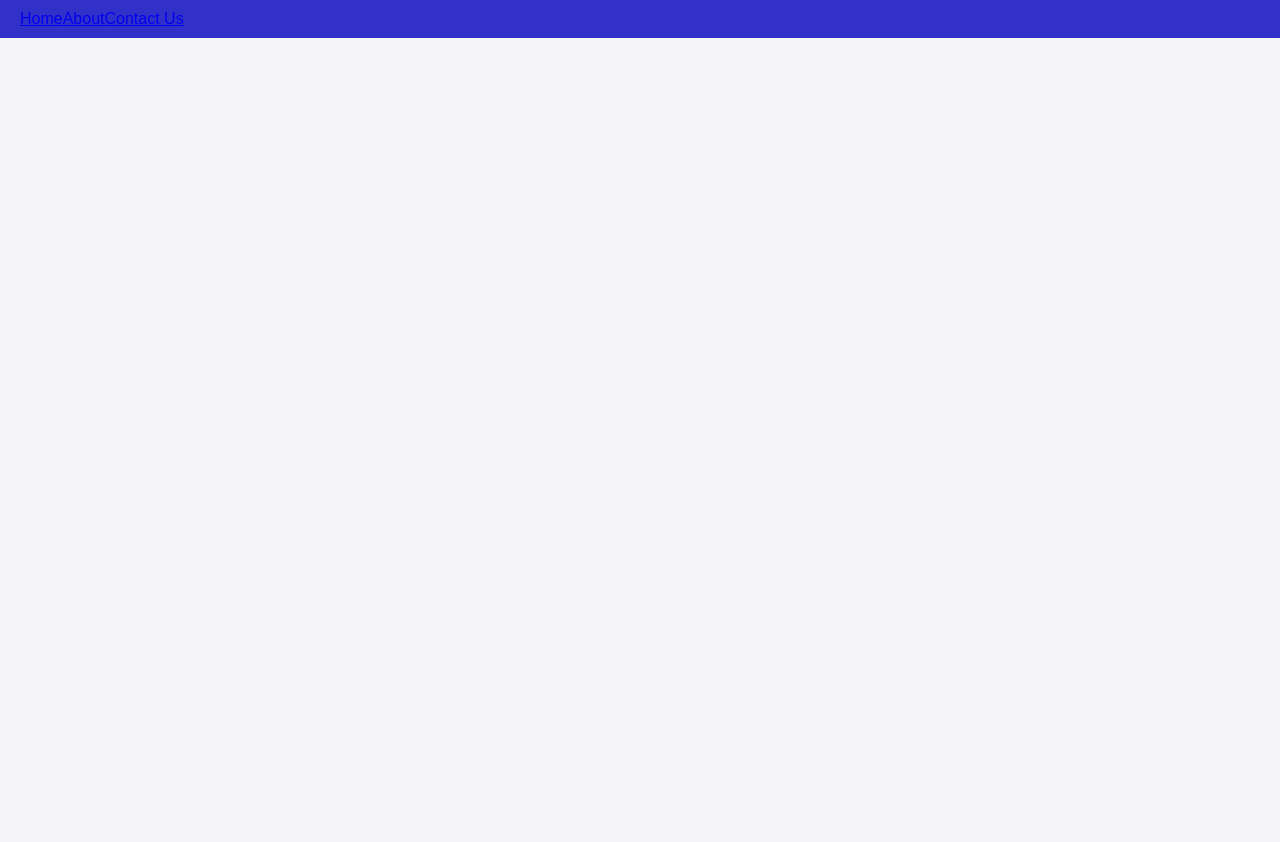
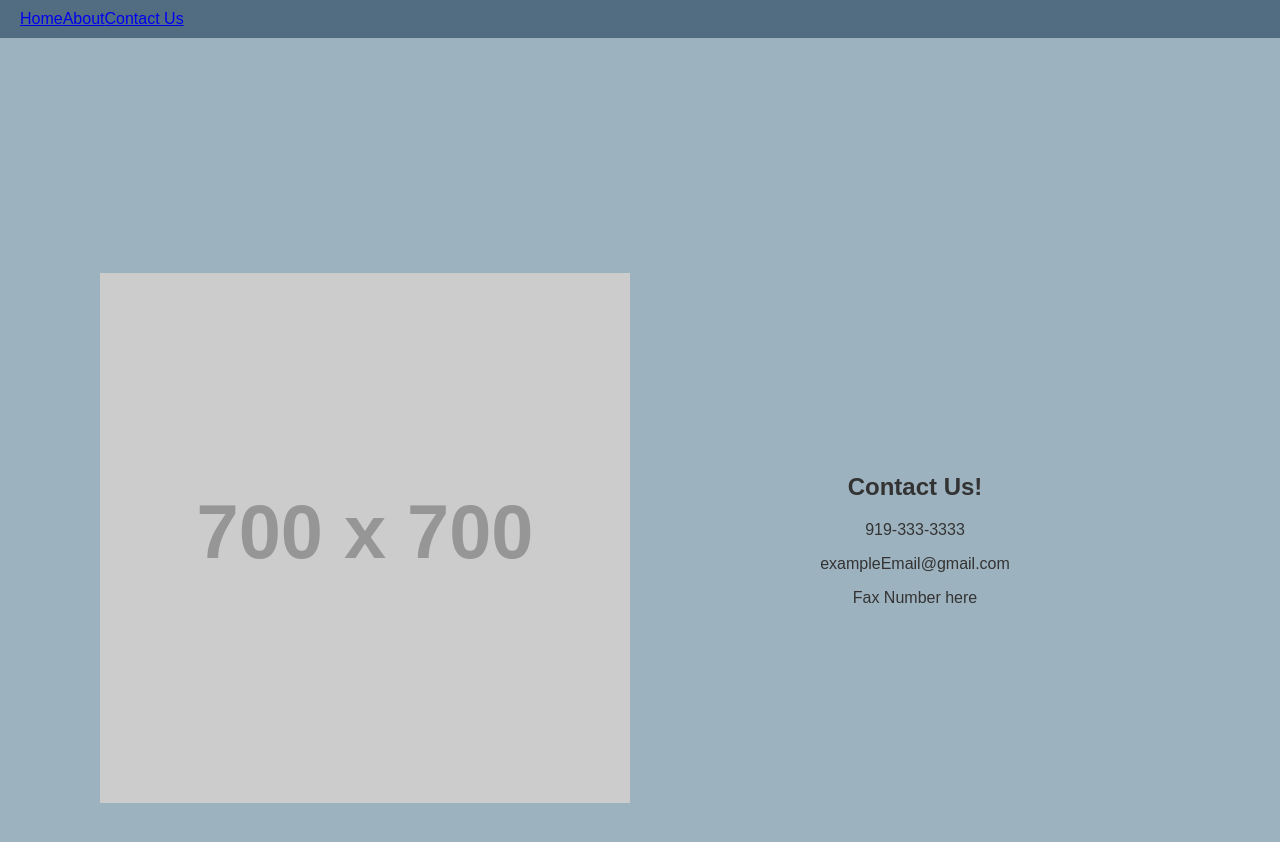
Before and after one commit to Doidae/Work-Airplane-Website, a React (Create React App) app in the folder frontend/: page /contactus in a window 1280 px wide. Before the commit this address had no page. Shown: the top 842 px of the page. Before the commit the page ends 800 px from the top, so only its background shows below. Built offline with nearby package versions, Linux system fonts and the light colour scheme.

Commit message:
Added styling to page and made ContactUs page

```diff
--- a/frontend/src/App.js
+++ b/frontend/src/App.js
@@ -3,6 +3,7 @@ import './styles.css';
 import { BrowserRouter as Router, Route, Routes } from 'react-router-dom';
 import HomePage from './pages/HomePage'
 import NavBar from './components/Navbar'
+import ContactUs from './pages/ContactUs';
 
 function App() {
   return (
@@ -11,6 +12,7 @@ function App() {
         <NavBar />
         <Routes>
           <Route path="/" element={<HomePage />} />
+          <Route path='/contactus' element={<ContactUs />} />
         </Routes>
       </Router>
     </div>
--- a/frontend/src/components/Navbar.js
+++ b/frontend/src/components/Navbar.js
@@ -8,7 +8,7 @@ const Navbar = () => {
             <div className='navbar-right'>
                 <Link to='/'>Home</Link>
                 <Link to='/about'>About</Link>
-                <Link to='/contact'>Contact Us</Link>
+                <Link to='/contactus'>Contact Us</Link>
             </div>
         </nav>
     )
--- a/frontend/src/components/style/Navbar.css
+++ b/frontend/src/components/style/Navbar.css
@@ -2,7 +2,7 @@
     display: flex;
     justify-content: space-between;
     align-items: center;
-    background-color: rgb(49, 49, 202);
+    background-color: #526D82;
     padding: 10px 20px;
 }
     .navbar-left {
--- a/frontend/src/pages/ContactUs.js
+++ b/frontend/src/pages/ContactUs.js
@@ -0,0 +1,21 @@
+import React from 'react'
+import './style/ContactUs.css'
+import { Link } from 'react-router-dom'
+
+const ContactUs = () => {
+    return(
+        <div className='container'>
+            <div className='Left'>
+                <img src="https://via.placeholder.com/700" alt= "Placeholder"/>
+            </div>
+            <div className='Right'>
+                <h2>Contact Us!</h2>
+                <p>919-333-3333</p>
+                <p>exampleEmail@gmail.com</p>
+                <p>Fax Number here</p>
+            </div>
+        </div>
+    )
+}
+
+export default ContactUs
--- a/frontend/src/pages/style/ContactUs.css
+++ b/frontend/src/pages/style/ContactUs.css
@@ -0,0 +1,25 @@
+.container{
+    display: flex;
+    justify-content: space-between;
+    align-items: center;
+    height: 100vh;
+    padding: 100px;
+    gap: 20px;
+    text-align: center;
+}
+
+img {
+    max-width: 100%;
+    height: auto;
+    display: block;
+    margin: 0 auto;
+}
+
+.Left, .Right {
+    flex: 1;
+    max-width: 100%;
+}
+
+/* .Right{
+    border: 1px solid black
+} */
--- a/frontend/src/pages/style/HomePage.css
+++ b/frontend/src/pages/style/HomePage.css
@@ -3,7 +3,7 @@ body {
     margin: 0;
     padding: 0;
     box-sizing: border-box;
-    background-color: #f4f4f9;
+    background-color: #9DB2BF;
     color: #333;
 }
 
@@ -32,7 +32,7 @@ body {
 }
 
 .cta-button {
-    background-color: #1a73e8;
+    background-color: #27375D;
     color: #fff;
     padding: 15px 30px;
     font-size: 18px;
```
